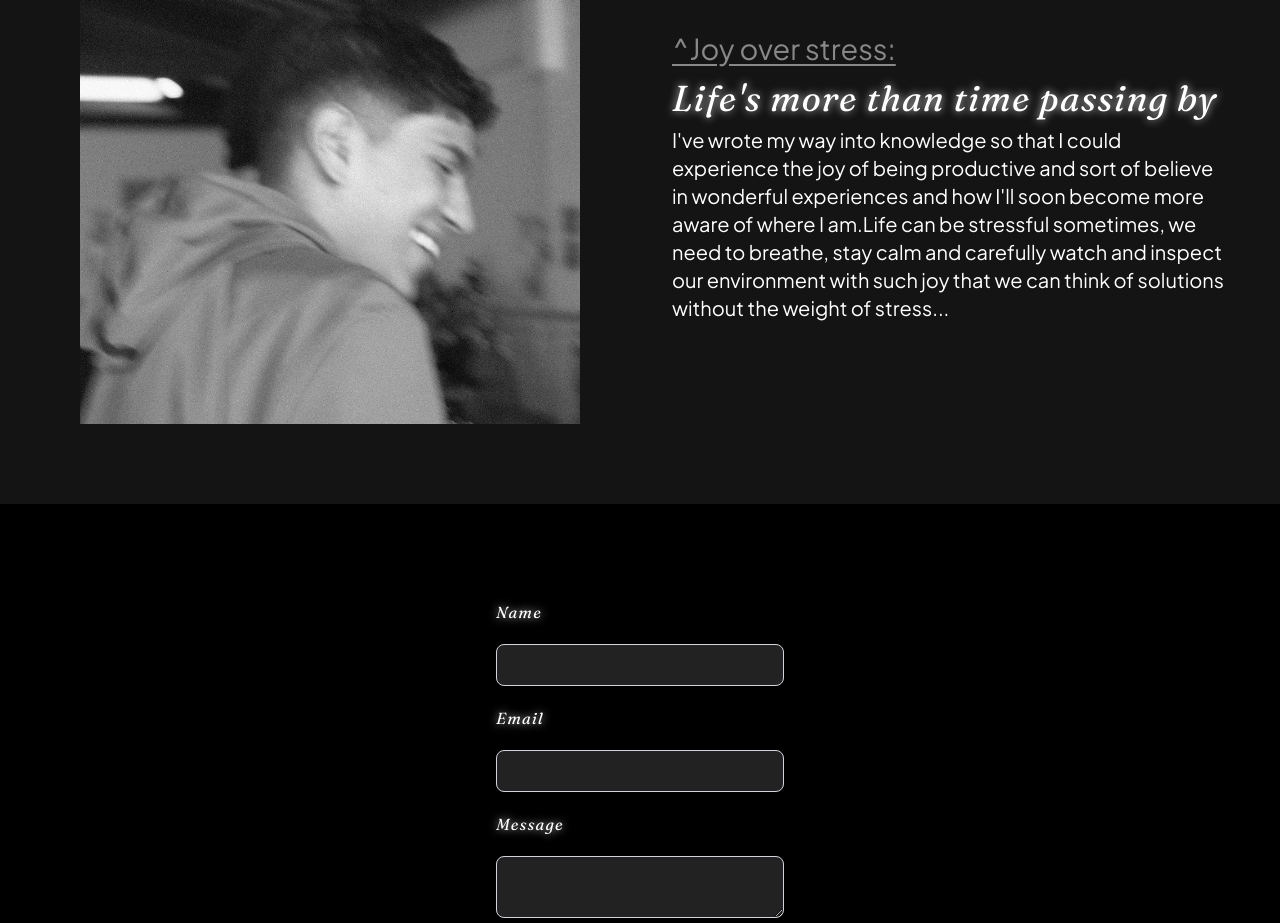
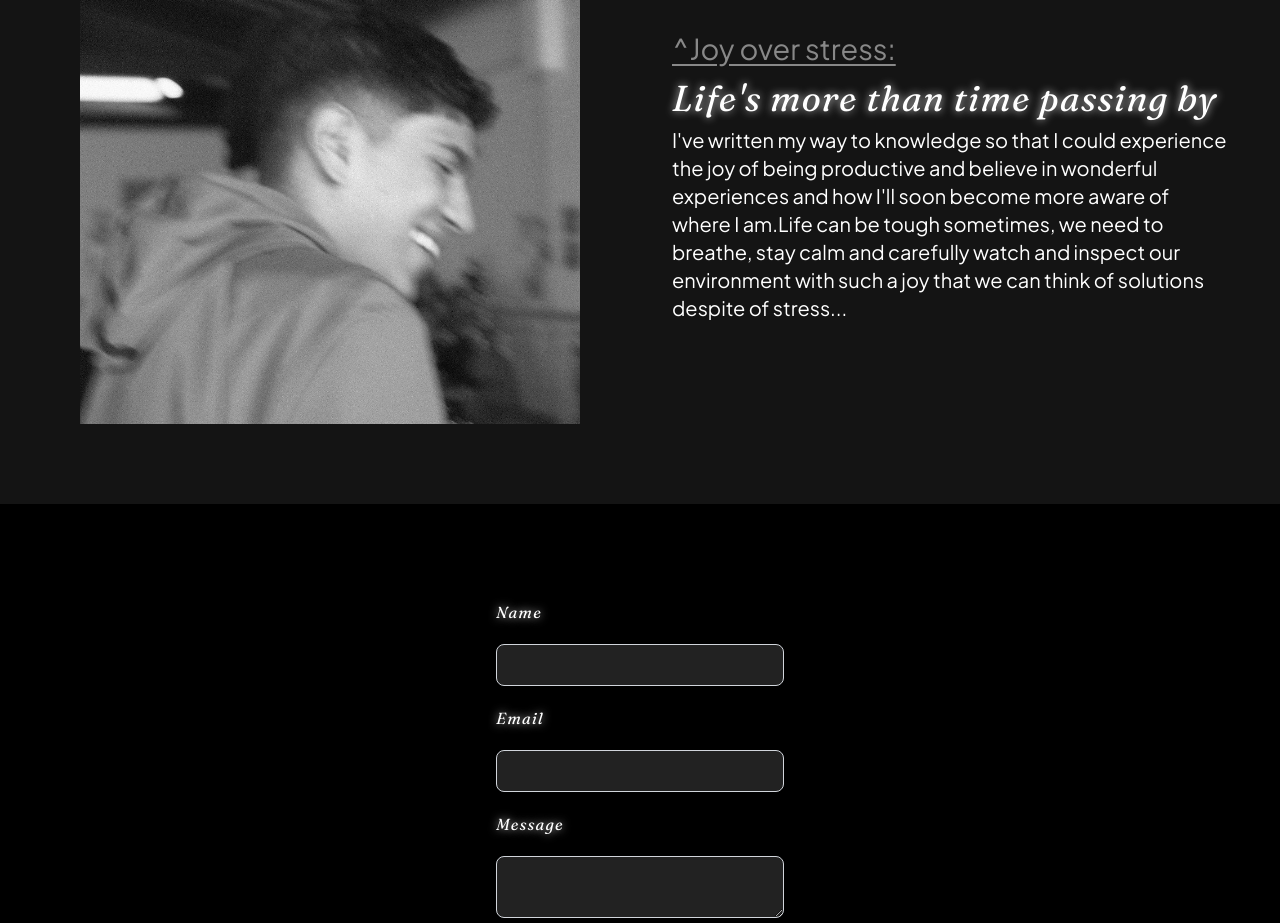
Before and after one commit to KhoiMe/portfolio, a React (Vite) app: page / in a window 1280 px wide. Shown: the part 1540-2463 px from the top of the page. Built offline with nearby package versions, Linux system fonts and the light colour scheme; a web font is replaced by a local one.

Commit message:
feat: grammar correction

```diff
--- a/src/components/KnowMe.tsx
+++ b/src/components/KnowMe.tsx
@@ -9,12 +9,12 @@ function KnowMe() {
                         <p className='font-content mx-8 text-[#888888] underline underline-offset-4' >^Joy over stress:</p>
                         <h1 className='font-title mx-8 md:text-4xl sm:text-3xl text-3xl py-2' id="whoami">Life's more than time passing by</h1>
                         <p className='font-content-sm mx-8 md:text-xl text-2xl' >
-                            I've wrote my way into knowledge so that I could experience the joy of being productive and sort of believe in wonderful experiences and
+                            I've written my way to knowledge so that I could experience the joy of being productive and believe in wonderful experiences and
                             how I'll soon become more aware of where I am.
                             <a href="">
                             </a>
-                            Life can be stressful sometimes, we need to breathe, stay calm and carefully watch
-                            and inspect our environment with such joy that we can think of solutions without the weight of stress...
+                            Life can be tough sometimes, we need to breathe, stay calm and carefully watch
+                            and inspect our environment with such a joy that we can think of solutions despite of stress...
                         </p>
                     </div>
                 </div>
```
